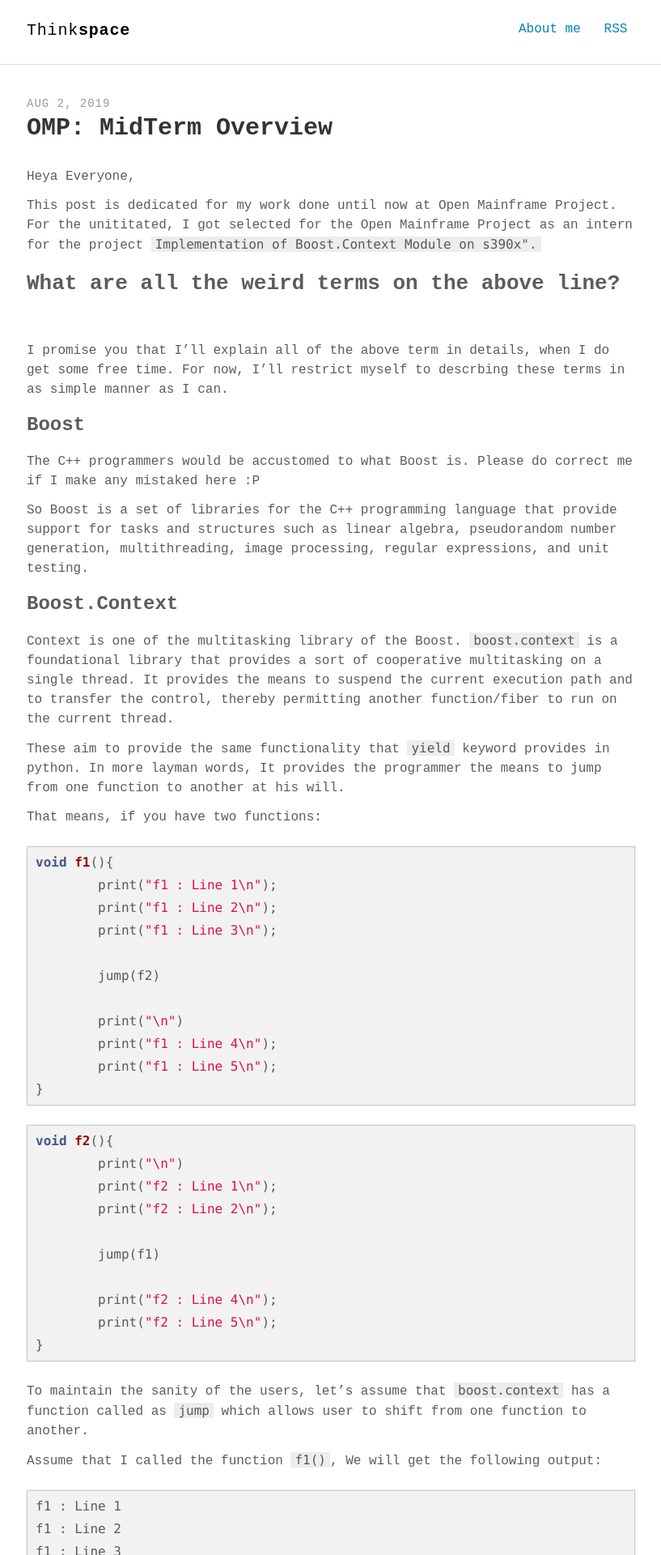
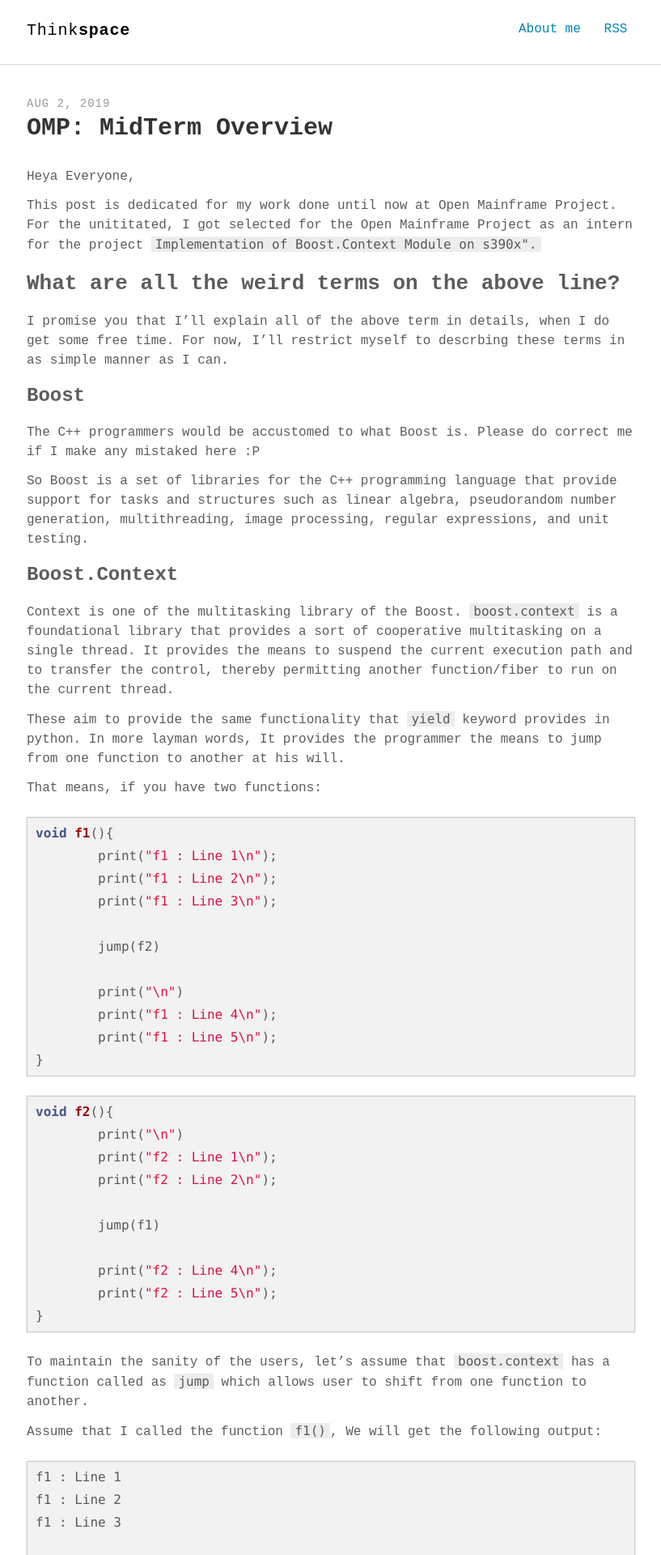
Before and after one commit to Naveenaidu/Naveenaidu.github.io, a Jekyll site: the page built from _posts/2019-08-2-OMP-Mid-Term.md, in a window 1280 px wide. Shown: the top 1920 px of the page at 81% size, without its empty margins (231-1048 px from the left). Built offline with Jekyll 4.4.1, drawn with Linux system fonts in a browser that asks for light colours; some web fonts are replaced.

Commit message:
Add OMP midterm

```diff
--- a/_posts/2019-08-2-OMP-Mid-Term.md
+++ b/_posts/2019-08-2-OMP-Mid-Term.md
@@ -13,8 +13,6 @@ the unititated, I got selected for the Open Mainframe Project as an intern
 for the project `Implementation of Boost.Context Module on s390x".`
 
 ## What are all the weird terms on the above line?
-
-<Img of confused person>
 
 I promise you that I'll explain all of the above term in details, when I do get
 some free time. For now, I'll restrict myself to descrbing these terms in as
```
